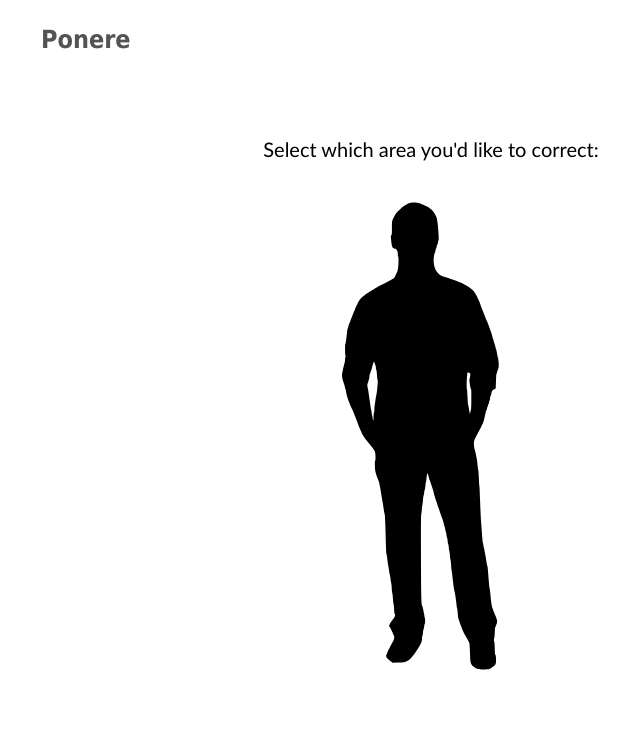
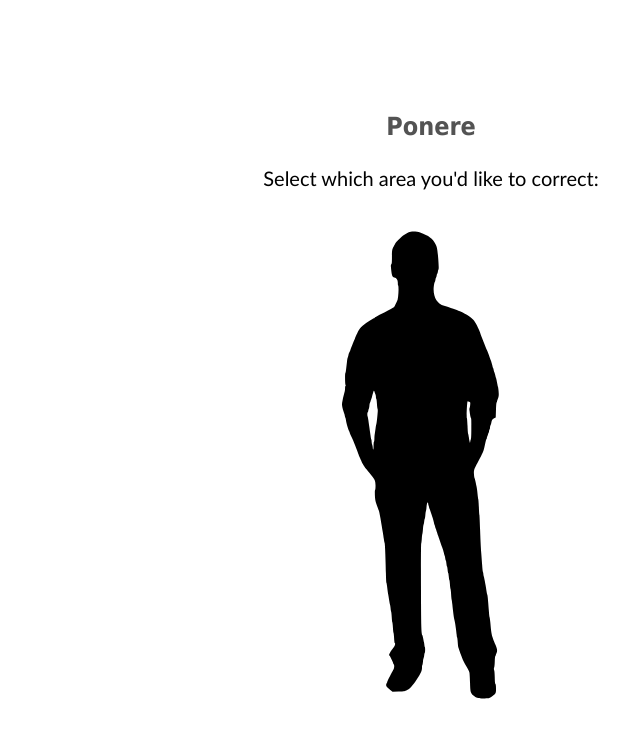
Before and after one commit to djwong23/Ponere, a React (Create React App) app: page / in a window 1280 px wide. Shown: the top 738 px of the page, without its empty margins (209-849 px from the left). Built offline with nearby package versions, Linux system fonts and the light colour scheme.

Commit message:
fixed Ponere centering

```diff
--- a/src/App.css
+++ b/src/App.css
@@ -22,7 +22,6 @@ body,
   font-weight: bold;
   font-size: 25px;
   color: rgb(83, 83, 83);
-  position: absolute;
+  position: center;
   top: 0;
-  left: 250px;
 }
```
